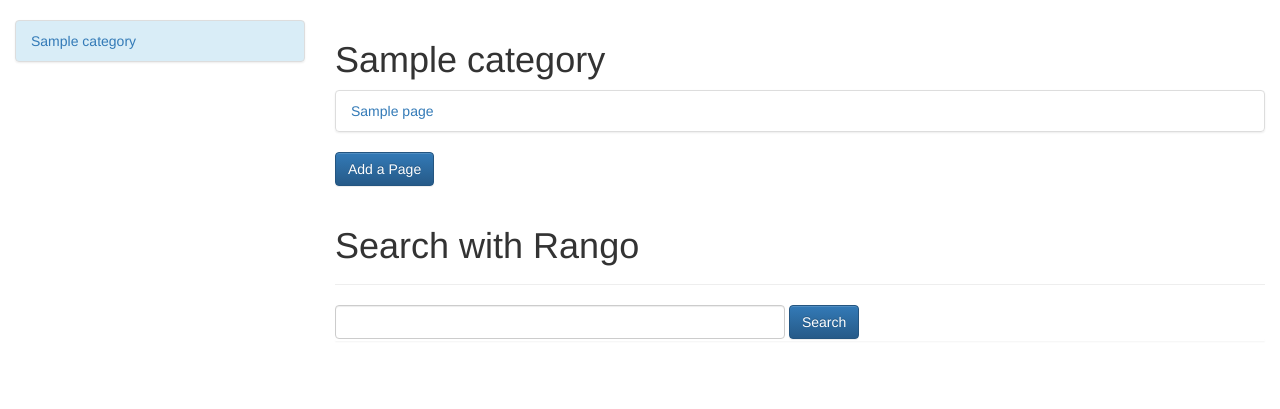
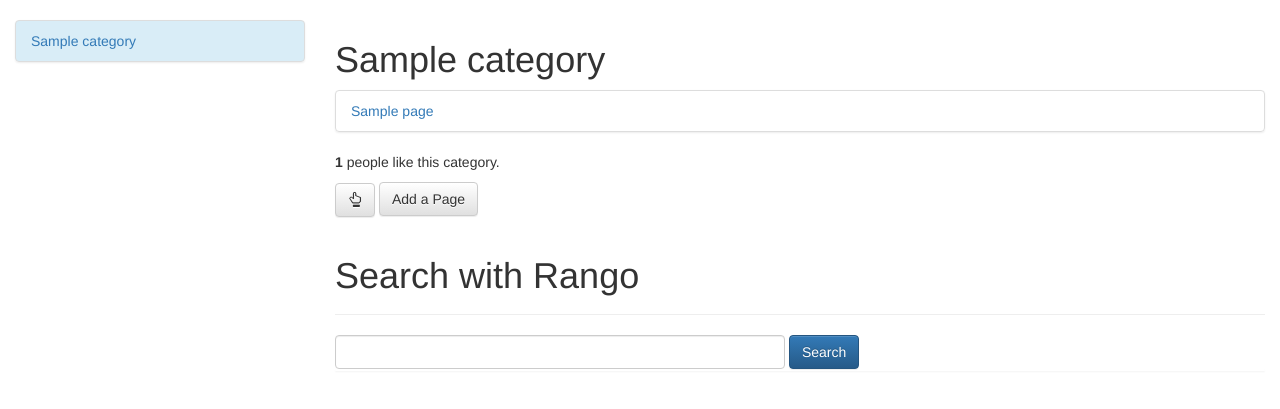
Before and after one commit to mikobautista/tango-with-django-project, a Django app: a page that uses templates/rango/category.html in a window 1280 px wide. Shown: the part 51-460 px from the top of the page. Run offline with Django 3.2, Linux system fonts and the light colour scheme; a user stored in the database is signed in; tables that the repository leaves empty hold one stand-in row (values such as "Sample post"); some libraries are stand-ins or nearby versions.

Commit message:
like a category

```diff
--- a/rango/urls.py
+++ b/rango/urls.py
@@ -11,4 +11,5 @@
     url(r'^add_profile/', views.register_profile, name='register_profile'),
     url(r'^profile/(?P<user_id>[\w]+)/$', views.profile, name='profile'),
     url(r'^users/$', views.users, name='users'),
+    url(r'^like_category/$', views.like_category, name='like_category'),
 )
--- a/rango/views.py
+++ b/rango/views.py
@@ -3,6 +3,7 @@
 from django.contrib.auth.decorators import login_required
 from django.contrib.auth.models import User
 from django.forms import model_to_dict
+from django.http import HttpResponse
 from django.shortcuts import render, redirect
 
 from rango.forms import CategoryForm, PageForm, UserProfileForm
@@ -189,3 +190,18 @@
 @login_required
 def users(request):
     return render(request, 'rango/users.html', {'users': User.objects.all(), 'curr_user': request.user})
+
+
+@login_required
+def like_category(request):
+    cat_id = None
+    if request.method == 'GET':
+        cat_id = request.GET['category_id']
+    likes = 0
+    if cat_id:
+        cat = Category.objects.get(id=int(cat_id))
+        if cat:
+            likes = cat.likes + 1
+            cat.likes = likes
+            cat.save()
+    return HttpResponse(likes)
--- a/static/js/rango-jquery.js
+++ b/static/js/rango-jquery.js
@@ -1,5 +1,10 @@
 $(document).ready(function() {
-
-        // JQuery code to be added in here.
-
+    $('#like').click(function() {
+        var catid;
+        catid = $(this).attr("data-catid");
+        $.get('/rango/like_category/', {category_id: catid}, function(data) {
+                   $('#like_count').html(data);
+                   $('#like').hide(); // TODO: Users can still "like" a category multiple times
+        });
+    });
 });
--- a/templates/rango/category.html
+++ b/templates/rango/category.html
@@ -16,7 +16,9 @@
 {% endif %}
 
 {% if user.is_authenticated %}
-<a class="btn btn-primary" href="{% url 'add_page' category.slug %}">Add a Page</a>
+<p><strong id="like_count">{{ category.likes }}</strong> people like this category.</p>
+<button class="btn btn-default glyphicon glyphicon-hand-up" data-catid="{{ category.id }}" id="like"></button>
+<a class="btn btn-default" href="{% url 'add_page' category.slug %}">Add a Page</a>
 {% endif %}
 {% else %}
 The specified category {{ category_name }} does not exist!
```
